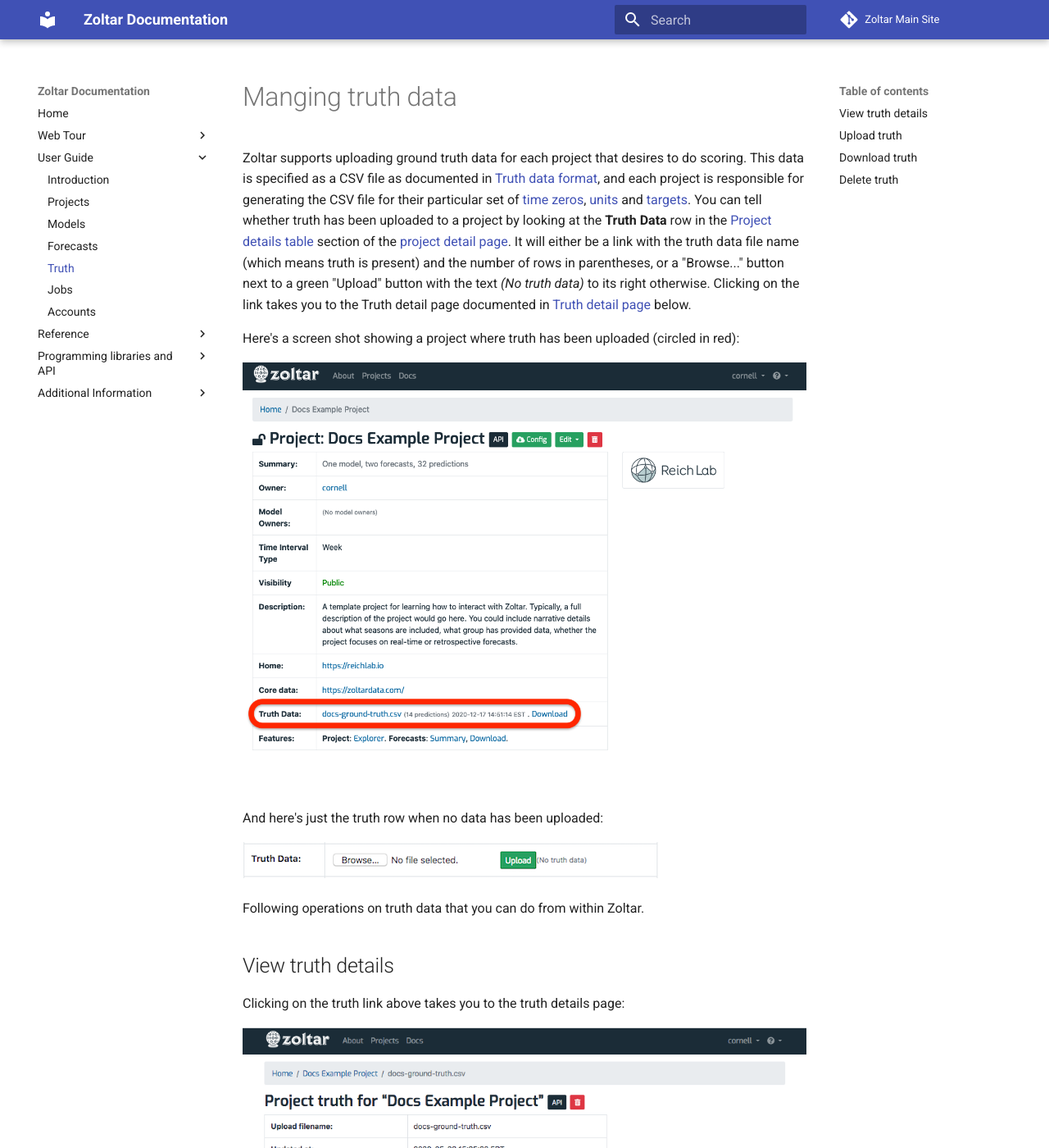
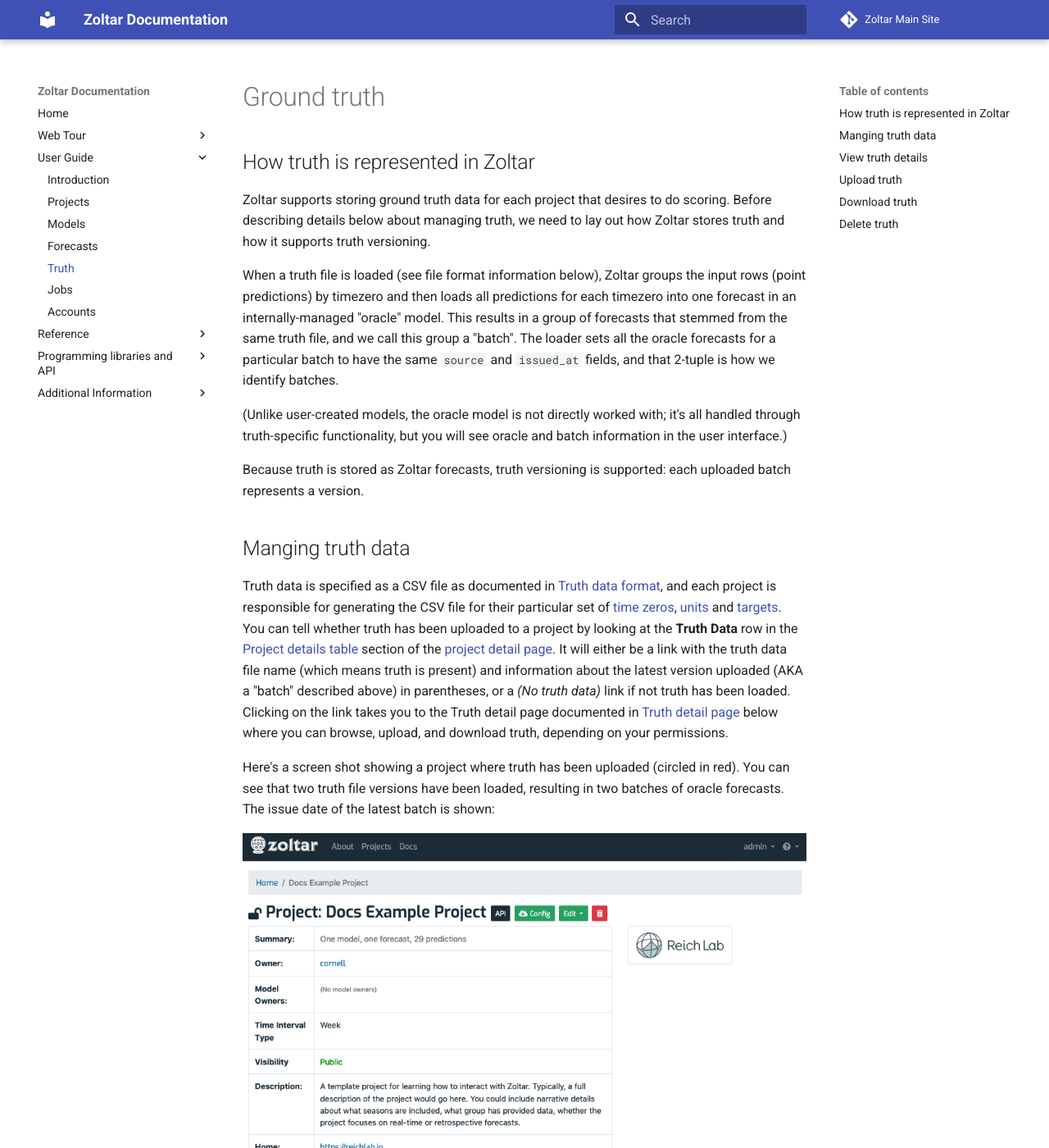
Before and after one commit to reichlab/docs.zoltardata, an MkDocs documentation site: the page built from docs/Truth.md, in a window 1280 px wide and 1400 px high. Shown: the whole window at 82% size. Built offline with MkDocs 1.6.1 and Material for MkDocs 9.7.7, drawn with Linux system fonts in a browser that asks for light colours; some of the changed text lies outside the part shown.

Commit message:
WIP [Enable truth versioning #313]

```diff
--- a/docs/Truth.md
+++ b/docs/Truth.md
@@ -1,18 +1,25 @@
-# Manging truth data
+# Ground truth
 
-Zoltar supports uploading ground truth data for each project that desires to do scoring. This data is specified as a CSV file as documented in [Truth data format](FileFormats.md#truth-data-format-csv), and each project is responsible for generating the CSV file for their particular set of [time zeros](Concepts.md), [units](Concepts.md) and [targets](Concepts.md). You can tell whether truth has been uploaded to a project by looking at the **Truth Data** row in the [Project details table](ProjectDetailPage.md#project-details-table) section of the [project detail page](ProjectDetailPage.md). It will either be a link with the truth data file name (which means truth is present) and the number of rows in parentheses, or a "Browse..." button next to a green "Upload" button with the text _(No truth data)_ to its right otherwise. Clicking on the link takes you to the Truth detail page documented in [Truth detail page](#view-truth-details) below.
+## How truth is represented in Zoltar
+Zoltar supports storing ground truth data for each project that desires to do scoring. Before describing details below about managing truth, we need to lay out how Zoltar stores truth and how it supports truth versioning.
 
-Here's a screen shot showing a project where truth has been uploaded (circled in red):
+When a truth file is loaded (see file format information below), Zoltar groups the input rows (point predictions) by timezero and then loads all predictions for each timezero into one forecast in an internally-managed "oracle" model. This results in a group of forecasts that stemmed from the same truth file, and we call this group a "batch". The loader sets all the oracle forecasts for a particular batch to have the same `source` and `issued_at` fields, and that 2-tuple is how we identify batches.
+
+(Unlike user-created models, the oracle model is not directly worked with; it's all handled through truth-specific functionality, but you will see oracle and batch information in the user interface.)
+
+Because truth is stored as Zoltar forecasts, truth versioning is supported: each uploaded batch represents a version.
+
+
+## Manging truth data
+
+Truth data is specified as a CSV file as documented in [Truth data format](FileFormats.md#truth-data-format-csv), and each project is responsible for generating the CSV file for their particular set of [time zeros](Concepts.md), [units](Concepts.md) and [targets](Concepts.md). You can tell whether truth has been uploaded to a project by looking at the **Truth Data** row in the [Project details table](ProjectDetailPage.md#project-details-table) section of the [project detail page](ProjectDetailPage.md). It will either be a link with the truth data file name (which means truth is present) and information about the latest version uploaded (AKA a "batch" described above) in parentheses, or a _(No truth data)_ link if not truth has been loaded. Clicking on the link takes you to the Truth detail page documented in [Truth detail page](#view-truth-details) below where you can browse, upload, and download truth, depending on your permissions.
+
+Here's a screen shot showing a project where truth has been uploaded (circled in red). You can see that two truth file versions have been loaded, resulting in two batches of oracle forecasts. The issue date of the latest batch is shown:
 
 ![Truth uploaded](img/project-detail-page-truth-uploaded.png "Truth uploaded")
 
 
-And here's just the truth row when no data has been uploaded:
-
-![Truth not uploaded](img/project-detail-page-truth-not-uploaded.png "Truth not uploaded")
-
-
-Following operations on truth data that you can do from within Zoltar.
+Following are operations on truth data that you can do from within the Zoltar UI.
 
 
 ## View truth details
@@ -21,15 +28,15 @@ Clicking on the truth link above takes you to the truth details page:
 
 ![Truth detail page](img/truth-detail-page.png "Truth detail page")
 
-Here you see a small information table at the top showing the project and truth data filename, followed by a preview of the truth data. At the bottom is a "Download CSV" button that you can click to get the data back as a CSV file.
+Here you see a small information table at the top showing how many truth files/batches have been uploaded, a link to the oracle model (so you can see the individual oracle forecasts if need be), and an optional "Upload" form if you have permission to upload. Following that information is a "Batches" table showing information about each truth file that's been loaded, and how many oracle forecasts were loaded from the file. Finally, a "Delete Latest" button is show if you have permission to delete truth. Due to Zoltar's [forecast version rules](ForecastVersions.md#forecast-version-rules), only the latest batch can be deleted.
 
 
 ## Upload truth
 
 Follow these steps to upload a truth CSV file:
 
-1. Go to the [project detail page](ProjectDetailPage.md) of the project of interest.
-1. Click the "Browse..." button in the [Project details table](ProjectDetailPage.md#project-details-table)'s **Truth Data** row.
+1. Go to the [Truth detail page](#view-truth-details) of the project of interest.
+1. Click the "Browse..." button in the **Upload** row.
 1. In the dialog that appears, select a truth data CSV file in Zoltar's [Truth data format](FileFormats.md#truth-data-format-csv).
 1. Click the green upload button.
 1. If the file is OK then you will be taken to an upload file job detail page that shows the status of your upload, with the message "Queued the truth file _ for uploading.", where _ is your file's name. See [Check an upload's status](#check-an-uploads-status) below for this page's details.
@@ -48,9 +55,4 @@ Here are the steps to download a project's truth data as a CSV file in Zoltar's
 
 ## Delete truth
 
-To delete a project's truth data:
-
-1. Go to the [project detail page](ProjectDetailPage.md) of the project of interest.
-1. Click the truth link above go to the [Truth detail page](#view-truth-details) page.
-1. Click the red trash can button at the top of the page.
-1. Click "Delete" in the confirmation dialog that appears. **Note that this cannot be undone!**
+To delete a project's truth data, use the "Delete Latest" button described above.
```
Also changed, not shown: docs/ForecastQueryFormat.md (+1 -1 lines), docs/Forecasts.md (+1 -1 lines), docs/HomePage.md (+1 -1 lines), docs/TruthQueryFormat.md (+4 -3 lines), docs/img/project-detail-page-truth-not-uploaded.png (deleted), docs/img/project-detail-page-truth-uploaded.png, docs/img/project-detail-page.png, docs/img/truth-detail-page.png.
